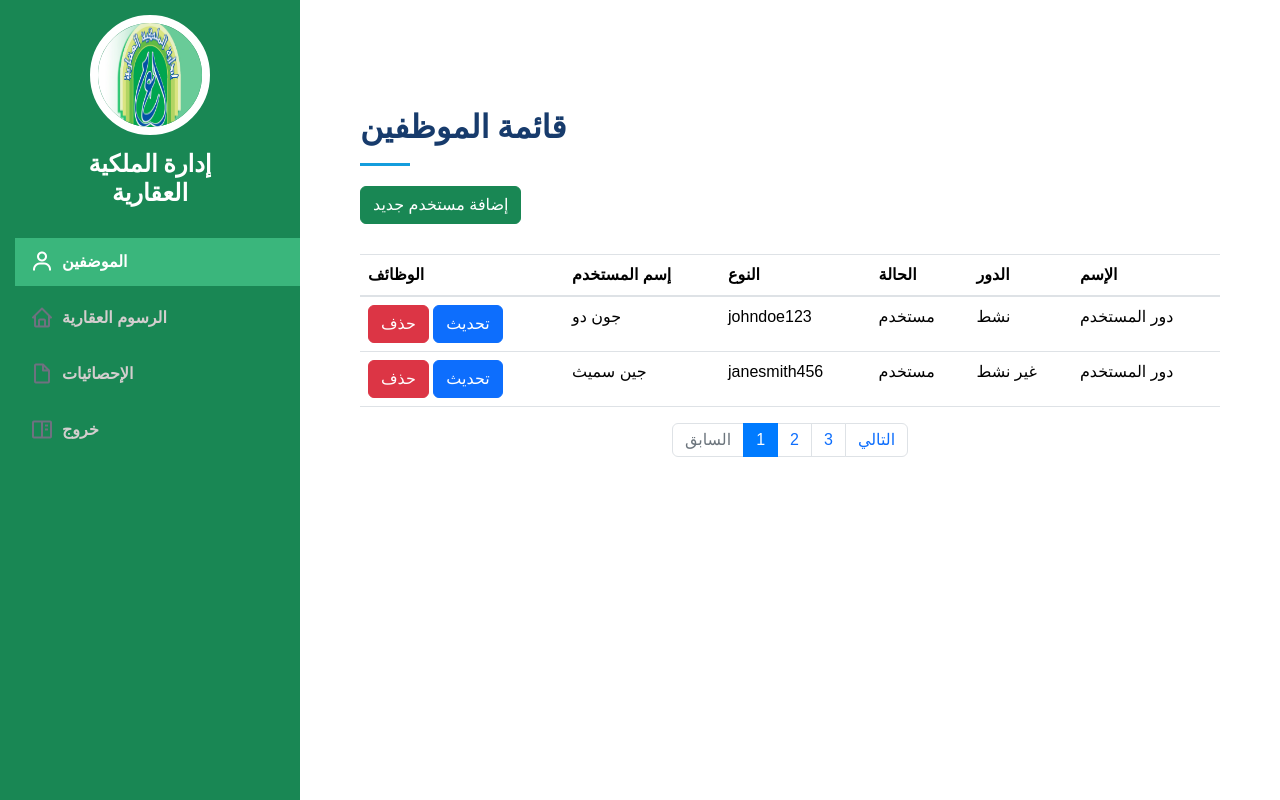
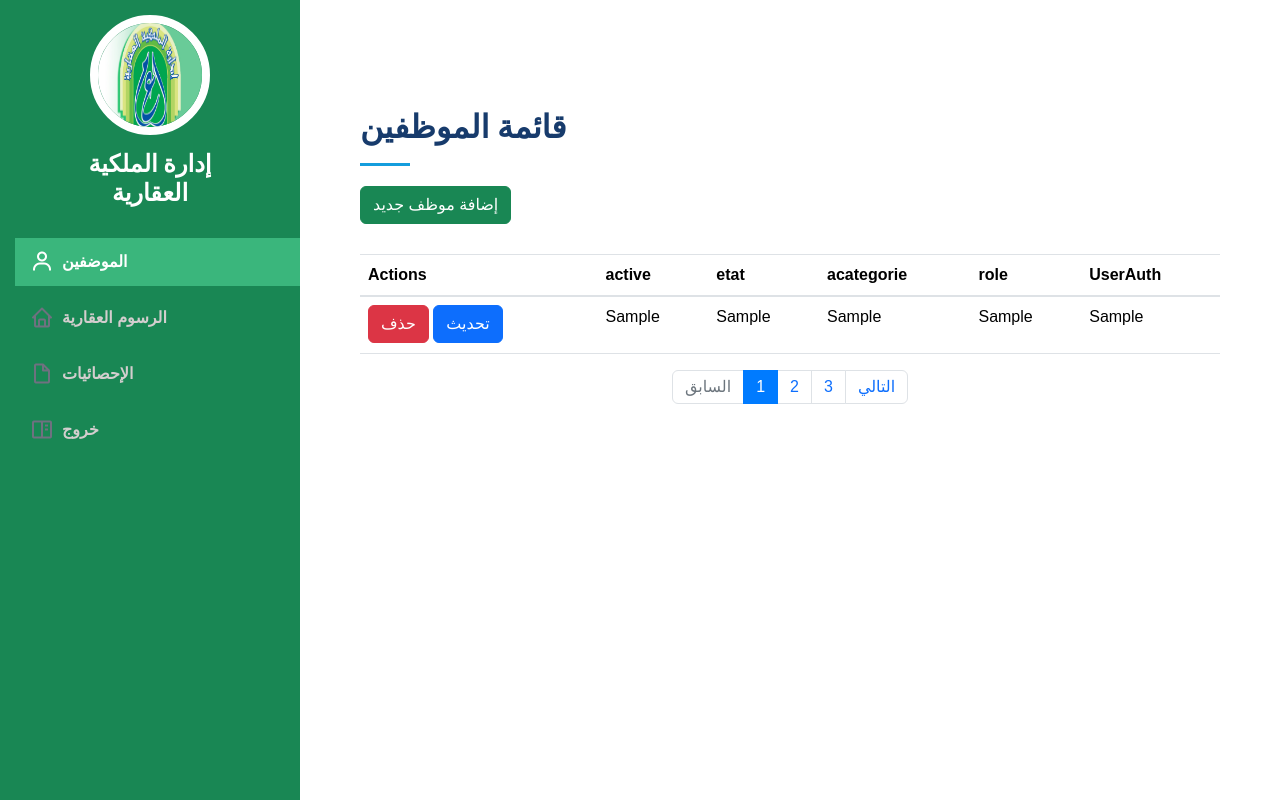
Before and after one commit to Amir-2018/front_jed, a Django app: page /get_dash/ in a window 1280 px wide. Run offline with Django 4.2, Linux system fonts and the light colour scheme; tables that the repository leaves empty hold one stand-in row (values such as "Sample post"); a database or web service that is not in the repository returns one stand-in record (values such as "Sample title"); some libraries are stand-ins or nearby versions.

Commit message:
Module of delete works with success on front and backend

```diff
--- a/jetProject/connect.py
+++ b/jetProject/connect.py
@@ -391,3 +391,35 @@ class Logical :
         except Exception as e:
             print("Error:", e)
             return -1  # Return -1 to indicate an error
+
+
+
+
+
+    # Crud for Users
+    def select_users(self):
+        selected_users = []  # List to store selected users
+
+        try:
+            with self.conn.cursor() as cursor:
+                cursor.execute("SELECT * FROM users_tuser;")
+                selected_users = cursor.fetchall()  # Fetch all rows
+
+            return selected_users  # Return the list of selected user data
+        except Exception as e:
+            print("Error:", e)
+            return []  # Return an empty list in case of an error
+
+
+    def delete_users_by_id(self, user_id):
+        test = False
+        try:
+            with self.conn.cursor() as cursor:
+                cursor.execute("DELETE FROM users_tuser WHERE idemp = %s;", [int(user_id)])
+                self.conn.commit()
+                test = True  # Set test to True to indicate successful deletion
+
+            return test  # Return True if successful, otherwise False
+        except Exception as e:
+            print("Error:", e)
+            return test  # Return False in case of an error
--- a/jetProject/urls.py
+++ b/jetProject/urls.py
@@ -39,9 +39,11 @@ urlpatterns = [
     path('find_dell/',views.find_dell),
     path('get_count/',views.get_count_titresimages) ,
     # insert record at the desire position
-    path('insert_record/', views.insert_record_at_pos)
+    path('insert_record/', views.insert_record_at_pos),
 
+    # Crud Users
 
+    path('delete_from_tuser/<int:user_id>/', views.delete_from_tuser, name='delete_from_tuser'),
 
 
 ]
--- a/jetProject/views.py
+++ b/jetProject/views.py
@@ -117,7 +117,16 @@ def consulter(request):
     return render(request, 'consultation.html')
 
 def get_dash(request):
-    return render(request, 'dash.html')
+    logical_instance = Logical()  # Create an instance of the Logical class
+
+    # Call the select_users function from the logical_instance
+    selected_users = logical_instance.select_users()
+
+    context = {
+        'selected_users': selected_users
+    }
+
+    return render(request, 'dash.html', context)
 
 def get_dashtitres(request):
     return render(request, 'dashtitres.html')
@@ -278,3 +287,23 @@ def find_dell(request):
 def get_count_titresimages(request) :
     ins = Logical()
     return JsonResponse({'num' : ins.get_count(request) })
+
+
+
+
+def delete_from_tuser(request, user_id):
+    try:
+        if request.method == 'DELETE':
+            ins = Logical()
+            print("Received user_id:", user_id)  # Add this line to print the received user_id
+            result = ins.delete_users_by_id(user_id)  # Call delete_users_by_id with a single user ID
+            print(result)
+            if result:
+                return JsonResponse({'res': '1'}, status=200)
+            else:
+                return JsonResponse({'res': '0'}, status=500)
+        else:
+            print('It\'s not a DELETE request')
+    except Exception as e:
+        print("Error:", e)
+        return JsonResponse({'res': '0'}, status=500)
--- a/templates/admin.html
+++ b/templates/admin.html
@@ -129,14 +129,14 @@
           <div class="col-xl-6 col-md-6" data-aos="fade-up" data-aos-delay="100">
             <div class="icon-box">
               <div class="icon"><i class="bi bi-easel"></i></div>
-              <h4 class="title"><a href="/users/get_users" class="stretched-link">التحكم بالمستخدمين</a></h4>
+              <h4 class="title"><a href="/get_dash/" class="stretched-link">التحكم بالمستخدمين</a></h4>
             </div>
           </div><!--End Icon Box -->
 
           <div class="col-xl-6 col-md-6" data-aos="fade-up" data-aos-delay="200">
             <div class="icon-box">
               <div class="icon"><i class="bi bi-gem"></i></div>
-              <h4 class="title"><a href="/" class="stretched-link">ادارة الوثائق</a></h4>
+              <h4 class="title"><a href="/get_list_gouv/" class="stretched-link">ادارة الوثائق</a></h4>
             </div>
           </div><!--End Icon Box -->
 
--- a/templates/dash.html
+++ b/templates/dash.html
@@ -13,8 +13,6 @@
 
   <!-- Favicons -->
 
-  <link href="{% static 'assests2/img/favicon.png'%}" rel="icon">
-  <link href="{% static 'assests2/img/apple-touch-icon.png'%}" rel="apple-touch-icon">
   <link href="https://stackpath.bootstrapcdn.com/bootstrap/4.5.2/css/bootstrap.min.css" rel="stylesheet">
 
   <!-- Google Fonts -->
@@ -117,12 +115,13 @@
     <div class="container mt-5">
 
     <section id="about" class="about">
+      <div id="msg"></div>
       <div class="container">
 
         <div class="section-title">
           <h2>قائمة الموظفين</h2>
           <button type="button" class="btn btn-success" data-toggle="modal" data-target="#myModal">
-            إضافة مستخدم جديد
+            إضافة موظف جديد
         </button>
         </div>
 
@@ -131,44 +130,40 @@
         <table class="table">
           <thead>
               <tr>
-                    <th scope="col">الوظائف</th>
+                  <th scope="col">Actions</th>
+                  <th scope="col">active</th>
+                  <th scope="col">etat</th>
+                  <th scope="col">acategorie</th>
 
-                      <th scope="col">إسم المستخدم</th>
-                      <th scope="col">النوع</th>
-                      <th scope="col">الحالة</th>
-                      <th scope="col">الدور</th>
-                      <th scope="col">الإسم</th>
+                  <th scope="col">role</th>
+                  <th scope="col">UserAuth</th>
 
               </tr>
           </thead>
           <tbody>
+              {% for user in selected_users %}
               <tr>
                 <td>
-                    <button class="btn btn-danger">حذف</button>
+                  <button class="btn btn-danger" onclick="confirmDelete(this, '{{ user.0 }}')">حذف</button>
                   <button class="btn btn-primary">تحديث</button>
               </td>
-                  <td>جون دو</td>
-                  <td>johndoe123</td>
-                  <td>مستخدم</td>
-                  <td>نشط</td>
-                  <td>دور المستخدم</td>
+                  <!-- <td><p>{{ user.0}}</p></td> -->
+                  <!-- <td>{{ user.2 }}</td> -->
+                  <td>{{ user.4 }}</td>
+
+                  <td>{{ user.6 }}</td>
+                  <td>{{ user.3 }}</td>
+                  <!-- <td>{{ user.5 }}</td> -->
+                  <td>{{user.7}}</td>
+
+                  <td><p>{{ user.1 }}</p></td>
+
 
               </tr>
-              <tr>
-                <td>
-                  <button class="btn btn-danger">حذف</button>
-                  <button class="btn btn-primary">تحديث</button>
-              </td>
-                  <td>جين سميث</td>
-                  <td>janesmith456</td>
-                  <td>مستخدم</td>
-                  <td>غير نشط</td>
-                  <td>دور المستخدم</td>
-
-              </tr>
-                  <!-- Add more rows as needed -->
+              {% endfor %}
           </tbody>
       </table>
+
           <nav aria-label="Pagination">
             <ul class="pagination justify-content-center">
                 <li class="page-item disabled">
@@ -278,6 +273,49 @@
   <script src="https://stackpath.bootstrapcdn.com/bootstrap/4.5.2/js/bootstrap.min.js"></script>
   <!-- Template Main JS File -->
   <script src="{% static 'assests2/js/main.js'%}"></script>
+<!-- ... your existing HTML code ... -->
+
+<!-- ... your existing HTML code ... -->
+
+<script>
+  function confirmDelete(button, userId) {
+    var row = button.parentNode.parentNode;
+    var shouldDelete = confirm("هل أنت متأكد من حذف السجل رقم " + userId + "؟");
+    if (shouldDelete) {
+        // Send a DELETE request to the delete endpoint using AJAX
+        $.ajax({
+            url: `/delete_from_tuser/${userId}/`, // URL to the delete endpoint
+            type: 'DELETE',
+            headers: {
+                "X-CSRFToken": "{{ csrf_token }}"
+            },
+            success: function(data) {
+                // Rest of your code...
+                console.log('Deleted with success');
+                row.style.display = "none";  // Hide the row (you can also remove it from the DOM)
+                $("#msg").html('<div class="alert alert-success">تم حذف السجل بنجاح</div>');
+                setTimeout(function() {
+                    $("#msg").empty();
+                }, 1200);
+
+            },
+            error: function(error) {
+                console.error('Error:', error.responseJSON);
+                $("#msg").html('<div class="alert alert-danger">حدث خطأ أثناء الحذف</div>');
+                setTimeout(function() {
+                    $("#msg").empty();
+                }, 1200);
+
+            }
+        });
+    }
+}
+
+
+</script>
+
+
+  <script src="https://code.jquery.com/jquery-3.6.0.min.js"></script> <!-- Include jQuery library -->
 
 </body>
 
```
Also changed, not shown: db.sqlite3, templates/homepage.html (line endings or trailing spaces). Lines whose indentation alone changed are shown as unchanged.
